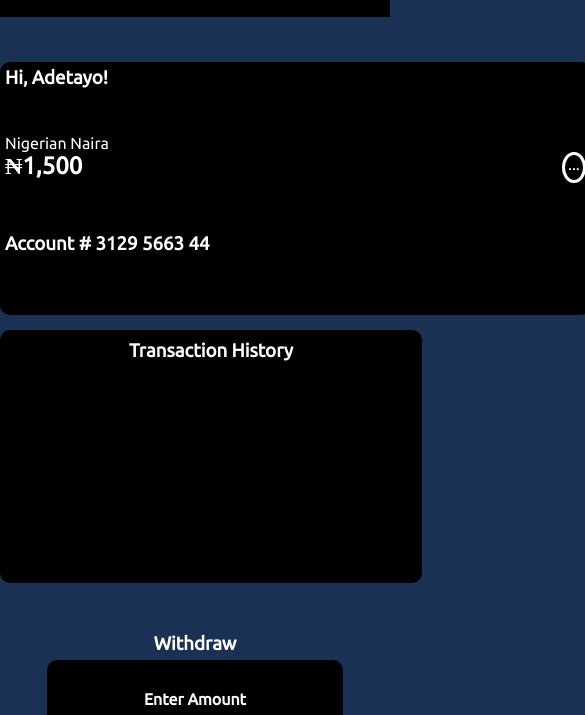
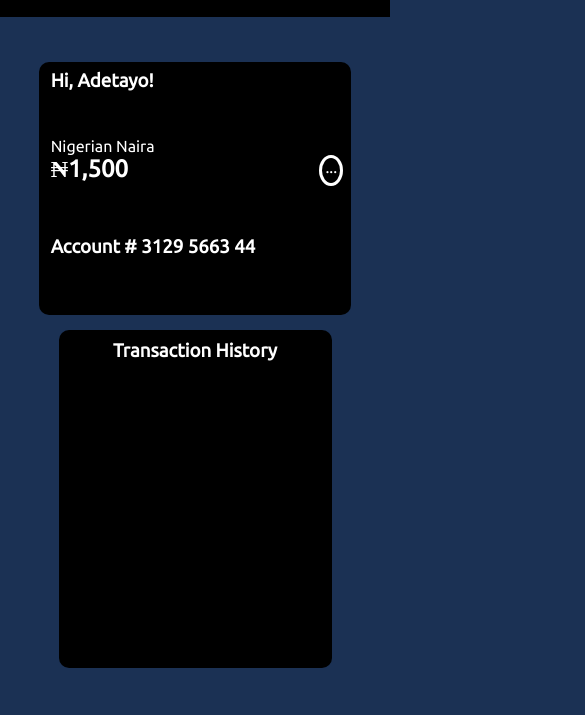
Before and after one commit to Deyjuwon/jayDemo, a plain HTML site: page index.html in a window 390 px wide. Shown: the part 58-773 px from the top of the page, 585 px wide, since content can reach past the window. Drawn offline with Linux system fonts and the light colour scheme.

Commit message:
first commit

```diff
--- a/style.css
+++ b/style.css
@@ -52,16 +52,16 @@ img {
     color: #fff;
     border: 1px #E5E4E2;
     border-radius: 10px;
-    min-width: 90vh;
+    min-width: 40%;
     min-height: 40vh;
-    padding: 10px 20px 0px 20px;
+    padding: 2% 2% 0 3%;
 }
 
 .history {
     color: #fff;
     border: 1px #E5E4E2;
     border-radius: 10px;
-    min-width: 70vh;
+    min-width: 35%;
     min-height: 40vh;
     text-align: center;
     padding: 10px 20px 0px 20px;
@@ -138,27 +138,26 @@ button {
     color: #fff;
 }
 
-@media screen and (max-width: 600px) {
+@media screen and (max-width: 480px) {
     .details {
         background-color:black;
         color: #fff;
         border: 1px #E5E4E2;
         border-radius: 10px;
-        min-width: 70vh;
+        min-width: 80%;
         min-height: 30vh;
-        padding: 5px 5px 10px 5px;
+        padding: 2% 2% 0px 3%;
     }
 
     .history {
         color: #fff;
         border: 1px #E5E4E2;
         border-radius: 10px;
-        min-width: 50vh;
-        min-height: 30vh;
+        min-width: 70%;
+        min-height: 40vh;
         text-align: center;
         padding: 10px 20px 0px 20px;
         background-color: black;
 
     }
-
   }
```
